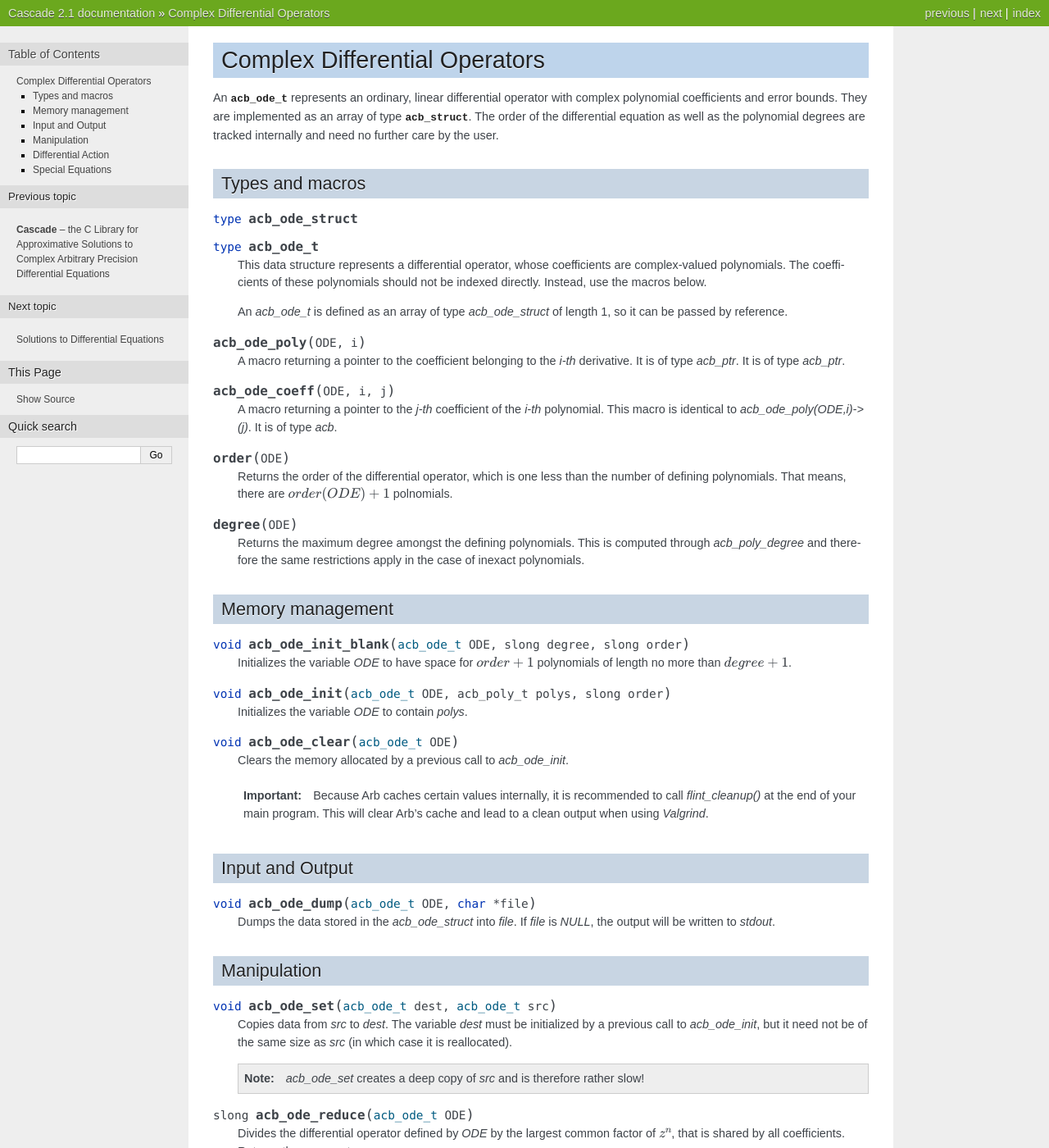
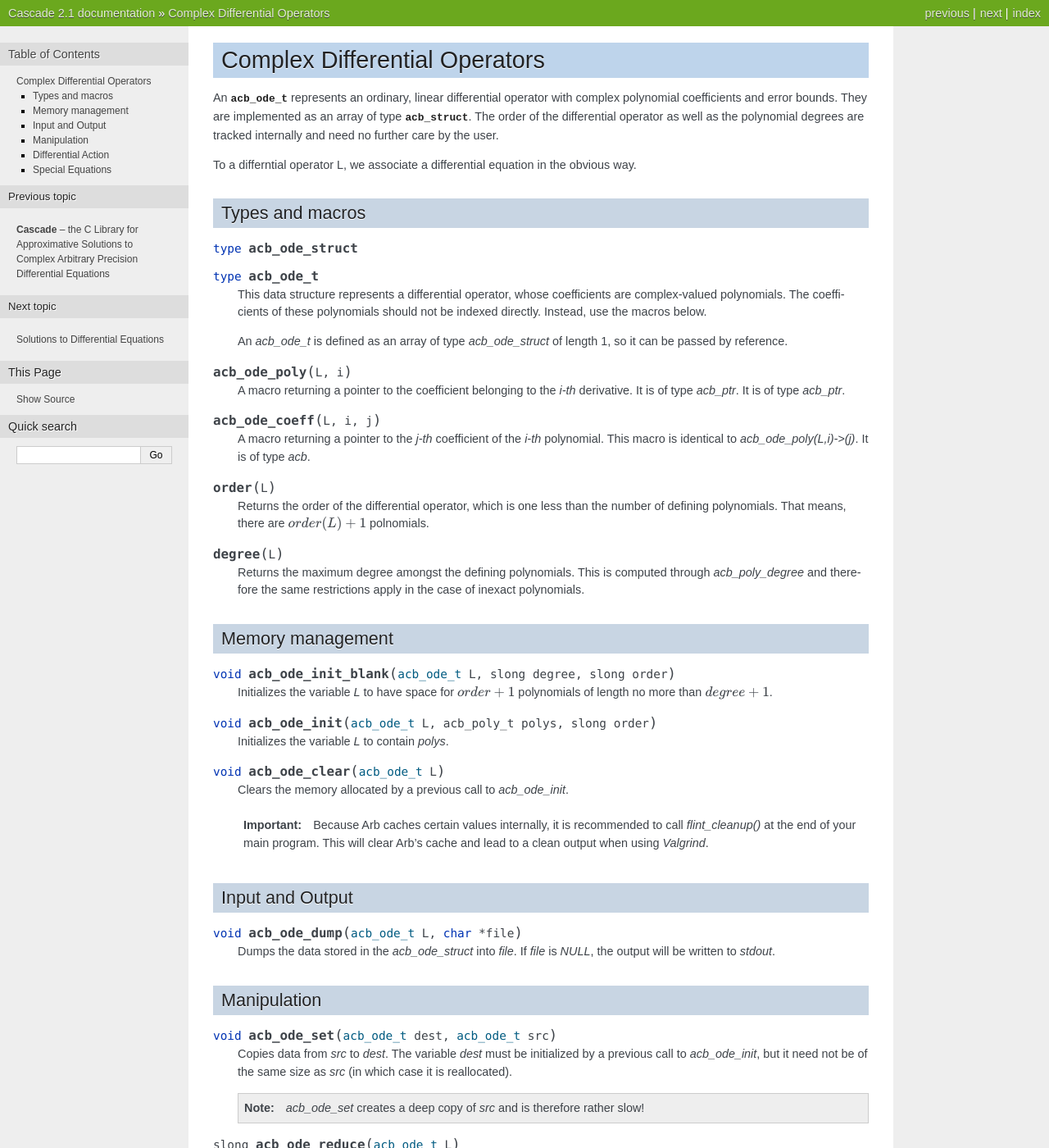
Before and after one commit to MGessinger/Cascade, a Sphinx documentation site: the page built from doc/source/acb_ode.rst, in a window 1280 px wide and 1400 px high. Shown: the whole window at 82% size. Built offline with Sphinx 7.4.7, drawn with Linux system fonts in a browser that asks for light colours; some of the changed text lies outside the part shown.

```diff
--- a/doc/source/acb_ode.rst
+++ b/doc/source/acb_ode.rst
@@ -5,7 +5,9 @@
 
 An :type:`acb_ode_t` represents an ordinary, linear differential operator with complex polynomial coefficients and error bounds.
 They are implemented as an array of type :type:`acb_struct`.
-The order of the differential equation as well as the polynomial degrees are tracked internally and need no further care by the user.
+The order of the differential operator as well as the polynomial degrees are tracked internally and need no further care by the user.
+
+To a differntial operator L, we associate a differential equation in the obvious way.
 
 Types and macros
 ----------------------------------------------------------------------
@@ -20,37 +22,37 @@
 
 	An `acb_ode_t` is defined as an array of type `acb_ode_struct` of length 1, so it can be passed by reference.
 
-.. macro:: acb_ode_poly (ODE, i)
+.. macro:: acb_ode_poly (L, i)
 
 	A macro returning a pointer to the coefficient belonging to the *i-th* derivative. It is of type `acb_ptr`.
 	It is of type `acb_ptr`.
 
-.. macro:: acb_ode_coeff (ODE, i ,j)
+.. macro:: acb_ode_coeff (L, i ,j)
 
-	A macro returning a pointer to the *j-th* coefficient of the *i-th* polynomial. This macro is identical to *acb_ode_poly(ODE,i)->(j)*.
+	A macro returning a pointer to the *j-th* coefficient of the *i-th* polynomial. This macro is identical to *acb_ode_poly(L,i)->(j)*.
 	It is of type `acb`.
 
-.. macro:: order (ODE)
+.. macro:: order (L)
 
 	Returns the order of the differential operator, which is one less than the number of defining polynomials.
-	That means, there are :math:`order(ODE) + 1` polnomials.
+	That means, there are :math:`order(L) + 1` polnomials.
 
-.. macro:: degree (ODE)
+.. macro:: degree (L)
 
 	Returns the maximum degree amongst the defining polynomials. This is computed through *acb_poly_degree* and therefore the same restrictions apply in the case of inexact polynomials.
 
 Memory management
 ----------------------------------------------------------------------
 
-.. function:: void acb_ode_init_blank (acb_ode_t ODE, slong degree, slong order)
+.. function:: void acb_ode_init_blank (acb_ode_t L, slong degree, slong order)
 
-	Initializes the variable *ODE* to have space for :math:`order+1` polynomials of length no more than :math:`degree+1`.
+	Initializes the variable *L* to have space for :math:`order+1` polynomials of length no more than :math:`degree+1`.
 
-.. function:: void acb_ode_init (acb_ode_t ODE, acb_poly_t polys, slong order)
+.. function:: void acb_ode_init (acb_ode_t L, acb_poly_t polys, slong order)
 
-	Initializes the variable *ODE* to contain *polys*.
+	Initializes the variable *L* to contain *polys*.
 
-.. function:: void acb_ode_clear (acb_ode_t ODE)
+.. function:: void acb_ode_clear (acb_ode_t L)
 
 	Clears the memory allocated by a previous call to `acb_ode_init`.
 
@@ -61,7 +63,7 @@
 Input and Output
 ----------------------------------------------------------------------
 
-.. function:: void acb_ode_dump (acb_ode_t ODE, char* file)
+.. function:: void acb_ode_dump (acb_ode_t L, char* file)
 
 	Dumps the data stored in the `acb_ode_struct` into *file*. If *file* is *NULL*, the output will be written to *stdout*.
 
@@ -75,51 +77,51 @@
 	.. note::
 		`acb_ode_set` creates a deep copy of *src* and is therefore rather slow!
 
-.. function:: slong acb_ode_reduce (acb_ode_t ODE)
+.. function:: slong acb_ode_reduce (acb_ode_t L)
 
-	Divides the differential operator defined by *ODE* by the largest common factor of :math:`z^n`, that is shared by all coefficients. Returns the exponent *n*.
+	Divides the differential operator defined by *L* by the largest common factor of :math:`z^n`, that is shared by all coefficients. Returns the exponent *n*.
 
-.. function:: slong acb_ode_valuation (acb_ode_t ODE)
+.. function:: slong acb_ode_valuation (acb_ode_t L)
 
-	Finds the maximum integer *v*, such that :math:`P_{ij} = 0` for all :math:`0 \leq j \leq i-v`, where :math:`P_{ij}` are the coefficients of the defining polynomials of *ODE*.
+	Finds the maximum integer *v*, such that :math:`P_{ij} = 0` for all :math:`0 \leq j \leq i-v`, where :math:`P_{ij}` are the coefficients of the defining polynomials of *L*.
 
-.. function:: void acb_ode_shift (acb_ode_t ODE_out, acb_ode_t ODE_in, acb_t a, slong bits)
+.. function:: void acb_ode_shift (acb_ode_t L_out, acb_ode_t L_in, acb_t a, slong bits)
 
-	Transforms the origin of *ODE_in* to *a* and stores the result in ODE_out.
-	Both *ODE_in* and *ODE_out* must be initialized.
+	Transforms the origin of *L_in* to *a* and stores the result in L_out.
+	Both *L_in* and *L_out* must be initialized.
 	Aliasing is permitted.
 
 Differential Action
 ----------------------------------------------------------------------
 
-.. function:: void acb_ode_apply (acb_poly_t out, acb_ode_t ODE, acb_poly_t in, slong prec)
+.. function:: void acb_ode_apply (acb_poly_t out, acb_ode_t L, acb_poly_t in, slong prec)
 
-	Apply the differential operator defined by *ODE* to the polynomial *in*, and store the result in *out*.
+	Apply the differential operator defined by *L* to the polynomial *in*, and store the result in *out*.
 
-.. function:: int acb_ode_solves (acb_ode_t ODE, acb_poly_t res, slong deg, slong prec)
+.. function:: int acb_ode_solves (acb_ode_t L, acb_poly_t res, slong deg, slong prec)
 
-	Test if the polynomial *res* solves the differential equation defined by *ODE* up to degree *deg*.
+	Test if the polynomial *res* solves the differential equation defined by *L* up to degree *deg*.
 
 Special Equations
 ----------------------------------------------------------------------
 
-.. function:: void acb_ode_legendre (acb_ode_t ODE, ulong n)
+.. function:: void acb_ode_legendre (acb_ode_t L, ulong n)
 
-	Initializes *ODE* to Legendre's equation parametrized by a natural number *n*. Because their solutions are polynomial (provided the correct initial values), this is a good starting point for working with Cascade. Legendre's equation is given by:
+	Initializes *L* to Legendre's equation parametrized by a natural number *n*. Because their solutions are polynomial (provided the correct initial values), this is a good starting point for working with Cascade. Legendre's equation is given by:
 
 	.. math::
 		(1-x^2)y'' - 2xy' + n(n+1)y = 0.
 
-.. function:: void acb_ode_bessel (acb_ode_t ODE, acb_t nu, slong bits)
+.. function:: void acb_ode_bessel (acb_ode_t L, acb_t nu, slong bits)
 
-	Initializes *ODE* to Bessel's equation parametrized by a complex number *nu* with a precision of *bits*.  Bessel's equation is given by:
+	Initializes *L* to Bessel's equation parametrized by a complex number *nu* with a precision of *bits*.  Bessel's equation is given by:
 
 	.. math::
 		x^2y'' + xy' + (x^2 - \nu^2)y = 0.
 
-.. function:: void acb_ode_hypgeom (acb_ode_t ODE, acb_t a, acb_t b, acb_t c, slong bits)
+.. function:: void acb_ode_hypgeom (acb_ode_t L, acb_t a, acb_t b, acb_t c, slong bits)
 
-	Initializes *ODE* to Euler's hypergeometric equation. Euler's equation is given by:
+	Initializes *L* to Euler's hypergeometric equation. Euler's equation is given by:
 
 	.. math::
 		z(1-z)y'' + (c - (a + b + 1)z)y' - aby = 0.
```
Also changed, not shown: doc/source/cascade.rst (+26 -15 lines), 3 other files.
